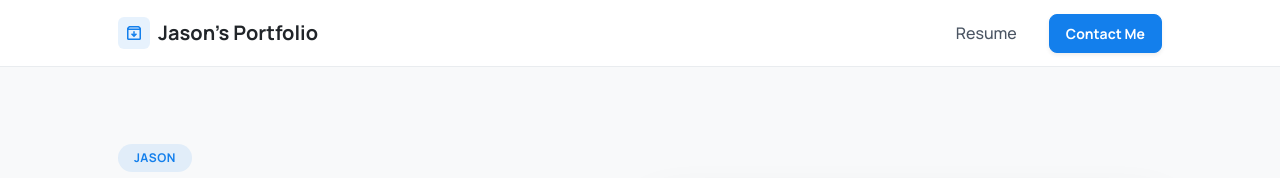
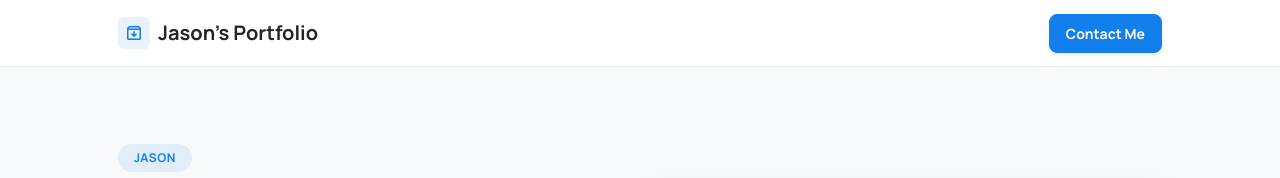
Before and after one commit to jsn-afons/portfolio_website, a Flask app: page / in a window 1280 px wide. Shown: the top 178 px of the page. Run offline with Flask 3, Linux system fonts and the light colour scheme; some libraries are stand-ins or nearby versions.

Commit message:
Prepare for deployment

```diff
--- a/app.py
+++ b/app.py
@@ -44,6 +44,7 @@ def contact():
         # Here you would typically handle the form submission
 
 
+
     return render_template('contact_page.html', form=form)
 
 if __name__ == '__main__':
--- a/requirements.txt
+++ b/requirements.txt
@@ -6,11 +6,13 @@ dominate==2.9.1
 email-validator==2.3.0
 Flask==3.1.2
 Flask-WTF==1.2.2
+gunicorn==23.0.0
 idna==3.11
 importlib_metadata==8.7.0
 itsdangerous==2.2.0
 Jinja2==3.1.6
 MarkupSafe==3.0.3
+packaging==25.0
 python-dotenv==1.2.1
 visitor==0.1.3
 Werkzeug==3.1.4
--- a/templates/base.html
+++ b/templates/base.html
@@ -90,7 +90,7 @@
                 </button>
                 <div class="collapse navbar-collapse" id="navbarContent">
                     <ul class="navbar-nav ms-auto align-items-center gap-md-4 my-3 my-md-0">
-                        <li class="nav-item"><a class="nav-link fw-medium small" href="#">Resume</a></li>
+                        <!-- <li class="nav-item"><a class="nav-link fw-medium small" href="#">Resume</a></li> -->
                         <li class="nav-item mt-2 mt-md-0">
                             <a href="{{ url_for('contact') }}"
                                 class="btn btn-primary btn-sm fw-bold px-3 py-2 shadow-sm rounded-3">
```
